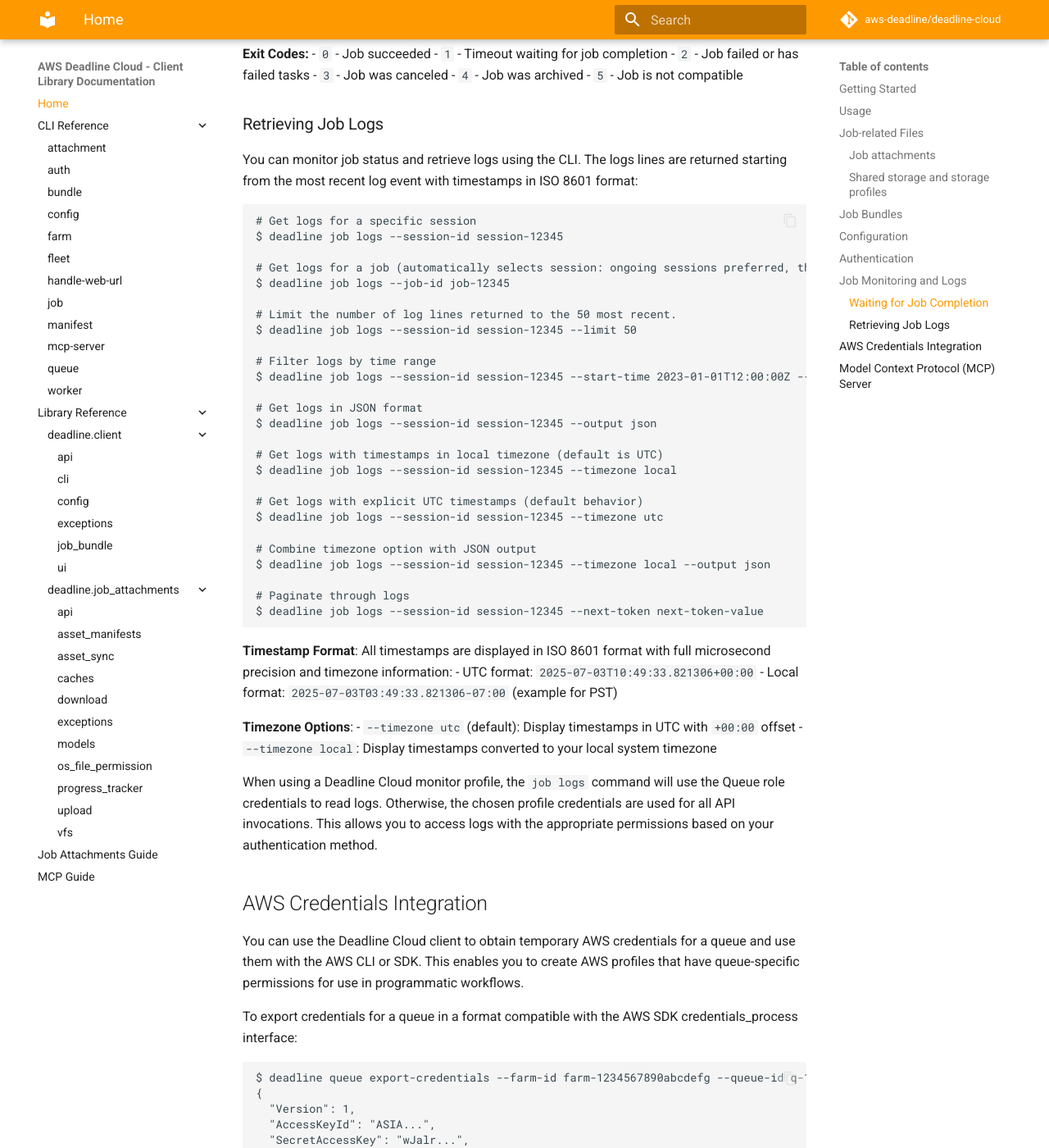
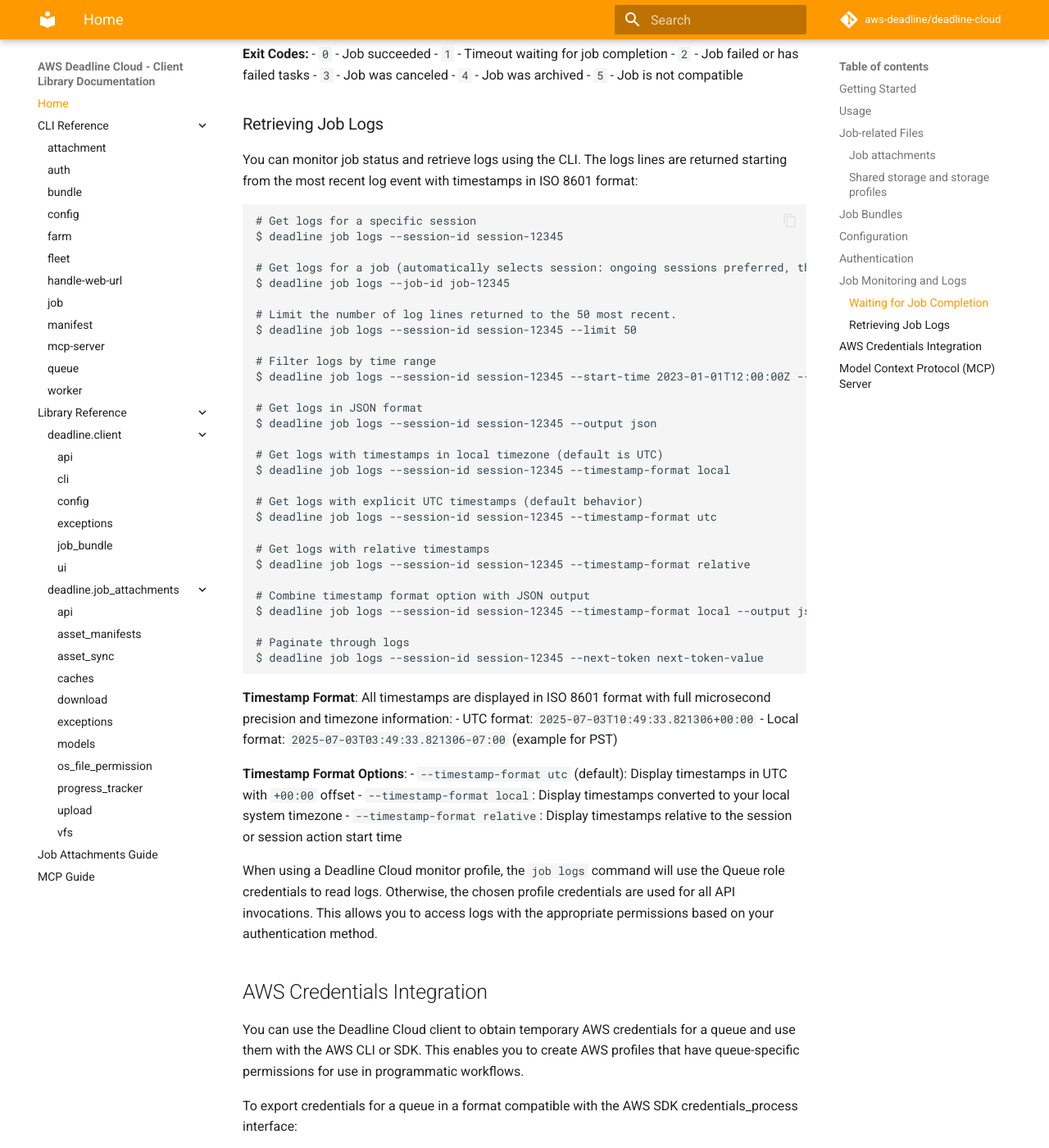
Before and after one commit to aws-deadline/deadline-cloud, an MkDocs documentation site: the page built from docs/index.md, in a window 1280 px wide and 1400 px high, scrolled down 4850 px. Shown: the whole window at 82% size. Built offline with MkDocs 1.6.1 and Material for MkDocs 9.7.7, drawn with Linux system fonts in a browser that asks for light colours; comment, search, counter and statistics services are not loaded.

Commit message:
docs: Update docs about --timezone option (#913)
The 'deadline job logs' command has a --timezone option that was
deprecated to be replaced by --timezone-format. This change updates the
docs to describe the new option.

Signed-off-by: Mark <399551+mwiebe@users.noreply.github.com>

```diff
--- a/docs/index.md
+++ b/docs/index.md
@@ -233,13 +233,16 @@
 $ deadline job logs --session-id session-12345 --output json
 
 # Get logs with timestamps in local timezone (default is UTC)
-$ deadline job logs --session-id session-12345 --timezone local
+$ deadline job logs --session-id session-12345 --timestamp-format local
 
 # Get logs with explicit UTC timestamps (default behavior)
-$ deadline job logs --session-id session-12345 --timezone utc
+$ deadline job logs --session-id session-12345 --timestamp-format utc
 
-# Combine timezone option with JSON output
-$ deadline job logs --session-id session-12345 --timezone local --output json
+# Get logs with relative timestamps
+$ deadline job logs --session-id session-12345 --timestamp-format relative
+
+# Combine timestamp format option with JSON output
+$ deadline job logs --session-id session-12345 --timestamp-format local --output json
 
 # Paginate through logs
 $ deadline job logs --session-id session-12345 --next-token next-token-value
@@ -249,9 +252,10 @@
 - UTC format: `2025-07-03T10:49:33.821306+00:00`
 - Local format: `2025-07-03T03:49:33.821306-07:00` (example for PST)
 
-**Timezone Options**:
-- `--timezone utc` (default): Display timestamps in UTC with `+00:00` offset
-- `--timezone local`: Display timestamps converted to your local system timezone
+**Timestamp Format Options**:
+- `--timestamp-format utc` (default): Display timestamps in UTC with `+00:00` offset
+- `--timestamp-format local`: Display timestamps converted to your local system timezone
+- `--timestamp-format relative`: Display timestamps relative to the session or session action start time
 
 When using a Deadline Cloud monitor profile, the `job logs` command will use the Queue role credentials to read logs. Otherwise, the chosen profile credentials are used for all API invocations. This allows you to access logs with the appropriate permissions based on your authentication method.
 
```
Also changed, not shown: README.md (+11 -7 lines).
